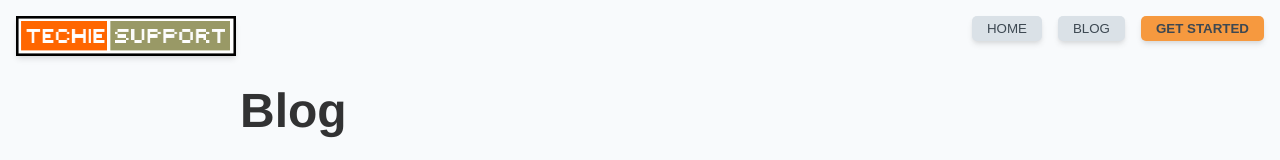
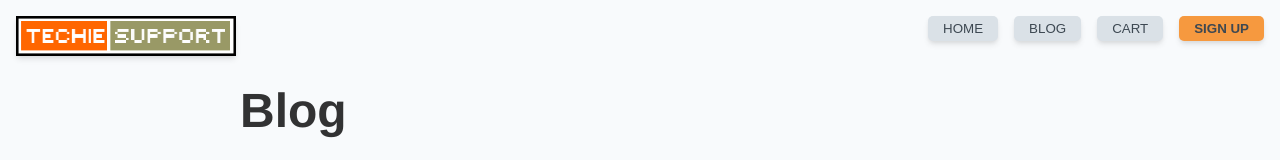
Before and after one commit to techiesupportllc/techiesupportllc.github.io, a Gatsby site: page /blog in a window 1280 px wide. Shown: the top 160 px of the page. Built offline with nearby package versions, Linux system fonts and the light colour scheme; Gatsby itself is replaced by a stand-in of ours; some packages are replaced by stand-ins of ours.

Commit message:
edited buttons

```diff
--- a/src/components/NavButtons.js
+++ b/src/components/NavButtons.js
@@ -38,14 +38,35 @@ const SecondaryNavButton = styled.button`
 const NavButtons = props => (
   <NavButtonDiv>
     <Link to="/">
-      <SecondaryNavButton>Home</SecondaryNavButton>
+      <SecondaryNavButton>
+        Home
+      </SecondaryNavButton>
     </Link>
     <Link to="/blog/">
-      <SecondaryNavButton>Blog</SecondaryNavButton>
+      <SecondaryNavButton>
+        Blog
+      </SecondaryNavButton>
     </Link>
-    <a href="mailto:help@techiesupport.co?subject=Let's get started!&body=Thanks for reaching out!  Tell us about your next project so we can make sure we'll be a good fit. :)">
-      <PrimaryNavButton>Get Started</PrimaryNavButton>
-    </a>
+    <SecondaryNavButton
+      className="snipcart-checkout"
+    >
+      Cart
+    </SecondaryNavButton>
+    <PrimaryNavButton
+      className="snipcart-add-item"
+      data-item-name="Web Development Subscription"
+      data-item-description="We'll build, host and maintain your JAMstack website or web app for one low monthly cost."
+      data-item-id="web-development-subscription"
+      data-item-url="/"
+      data-item-price="999.00"
+      data-item-payment-interval="Month"
+      data-item-payment-interval-count="1"
+      data-item-taxable="false"
+      data-item-cancellation-action="CancelAtCurrentCycleEnd"
+      data-item-pausing-action="KeepActiveUntilEndOfBillingCycle"
+    >
+      Sign Up
+    </PrimaryNavButton>
   </NavButtonDiv>
 )
 
```
Also changed, not shown: src/pages/index.js (+19 -3 lines).
